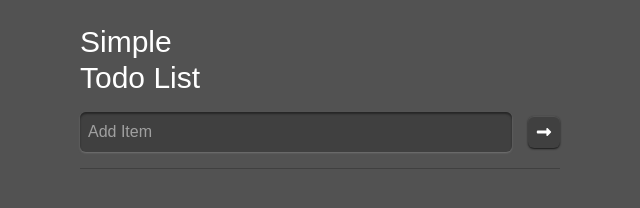
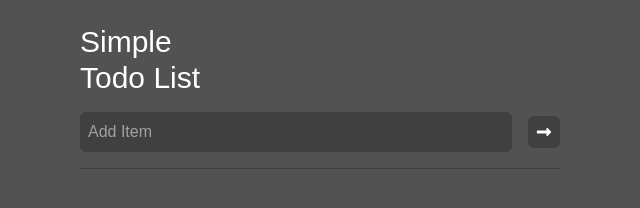
Before and after one commit to TavionK/Vanilla-JS-Todo-List-App, a website built with Vite: page index.html in a window 1280 px wide. Shown: the full height of the page, 320-960 px from the left. Built offline with nearby package versions, Linux system fonts and the light colour scheme.

Commit message:
"Remove unused shadow utility classes to simplify CSS and improve maintainability"

```diff
--- a/src/index.css
+++ b/src/index.css
@@ -11,14 +11,3 @@
         background-color: var(--color-neutral-600);
     }
 }
-
-@layer components {
-    .input-shadow {
-        box-shadow: inset 0 2px 2px var(--color-neutral-800),
-                    0 1px 2px var(--color-neutral-500);
-    }
-    .btn-shadow {
-        box-shadow: inset 0 1px 0 var(--color-neutral-600),
-        0 1px 2px var(--color-neutral-900);
-    }
-}
```
